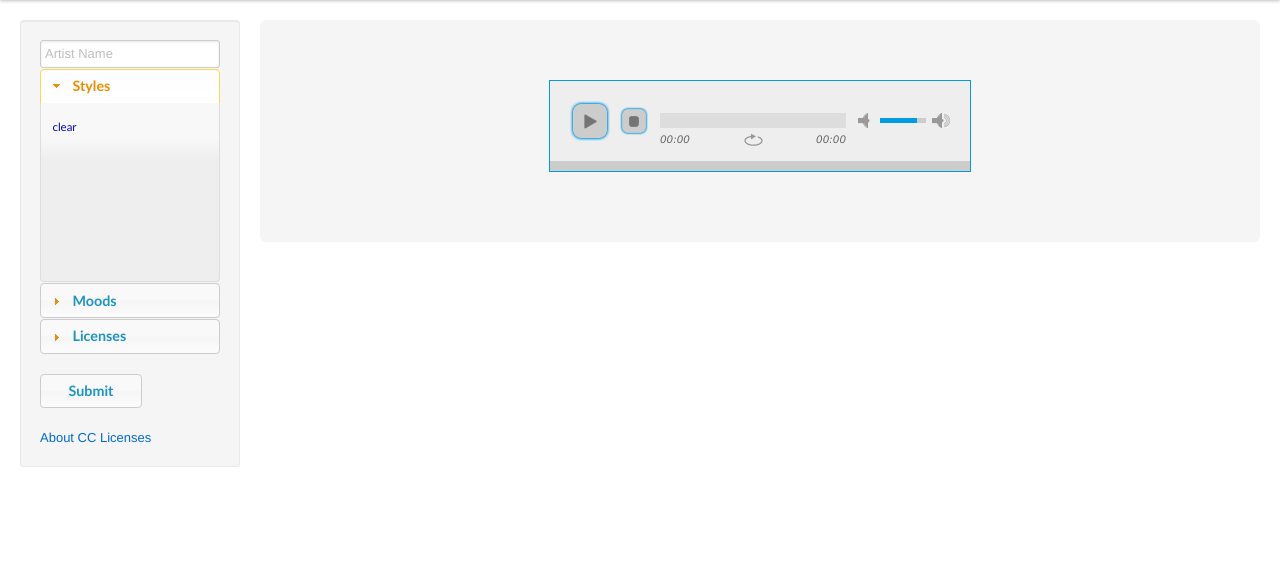
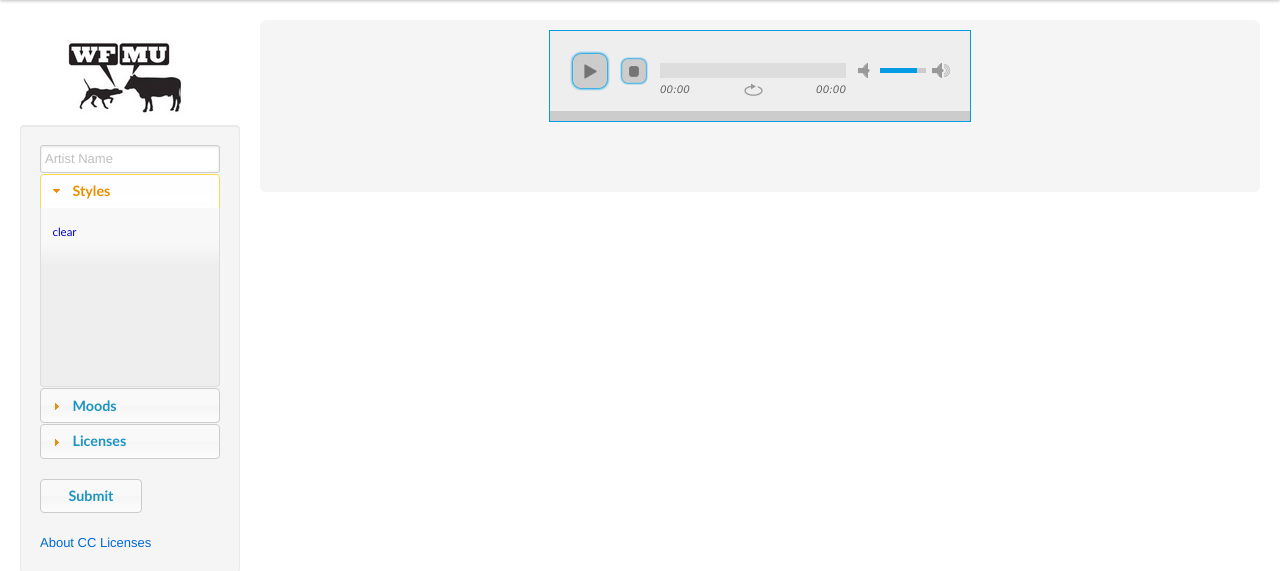
Before and after one commit to jsawruk/fmaradio, a PHP site: page / in a window 1280 px wide. Shown: the part 40-611 px from the top of the page. Run offline with PHP 8.4, Linux system fonts and the light colour scheme.

Commit message:
WFMU logo

```diff
--- a/css/main.css
+++ b/css/main.css
@@ -66,6 +66,9 @@ li.item {
 
 li.item .left {
 	float:left;
+	max-width:290px;
+	font-size:85%;
+	line-height:13px;
 }
 
 li.item .right {
@@ -94,3 +97,17 @@ div.jp-audio {
 	float:right;
 	padding-top:3px;
 }
+
+a.download {
+	font-size:85%;
+	display:inline-block;
+	margin-top:5px;
+}
+
+#wfmu-logo {
+	margin-left:28px;
+}
+
+.hero-unit {
+	padding-top:10px;
+}
--- a/index.php
+++ b/index.php
@@ -21,6 +21,10 @@
 		</div><!-- /.topbar -->
 		<div class="container-fluid">
 			<div class="sidebar">
+
+			<div id="wfmu-logo">
+				<img src="images/wfmu.png" alt="WFMU" />
+			</div>
 				<div class="well">
 					<input type="text" name="artist" id="artist" placeholder="Artist Name" />
 					<div id="accordion">
--- a/js/fma.js
+++ b/js/fma.js
@@ -198,7 +198,7 @@ fma.buildPlaylist = function(data, licenses) {
 			if(licenseIndex != -1) {
 				// Only add matching licenses
 				var listItem = $('<li class="item"></li>');
-				listItem.append('<div class="left">' + item.artist_name + '/' + item.title + '</div>');
+				listItem.append('<div class="left">' + item.artist_name + '/' + item.title + '<br /><a class="download">Download</a></div>');
 				listItem.append('<div class="right"><img src="images/' + licenseTitle + '.png"/></div>');
 				listItem.append('<div class="meta">' + item.tracks[0].foreign_id + '</div>');
 				$("#playlist").append(listItem);
```
Also changed, not shown: images/wfmu.png (added).
